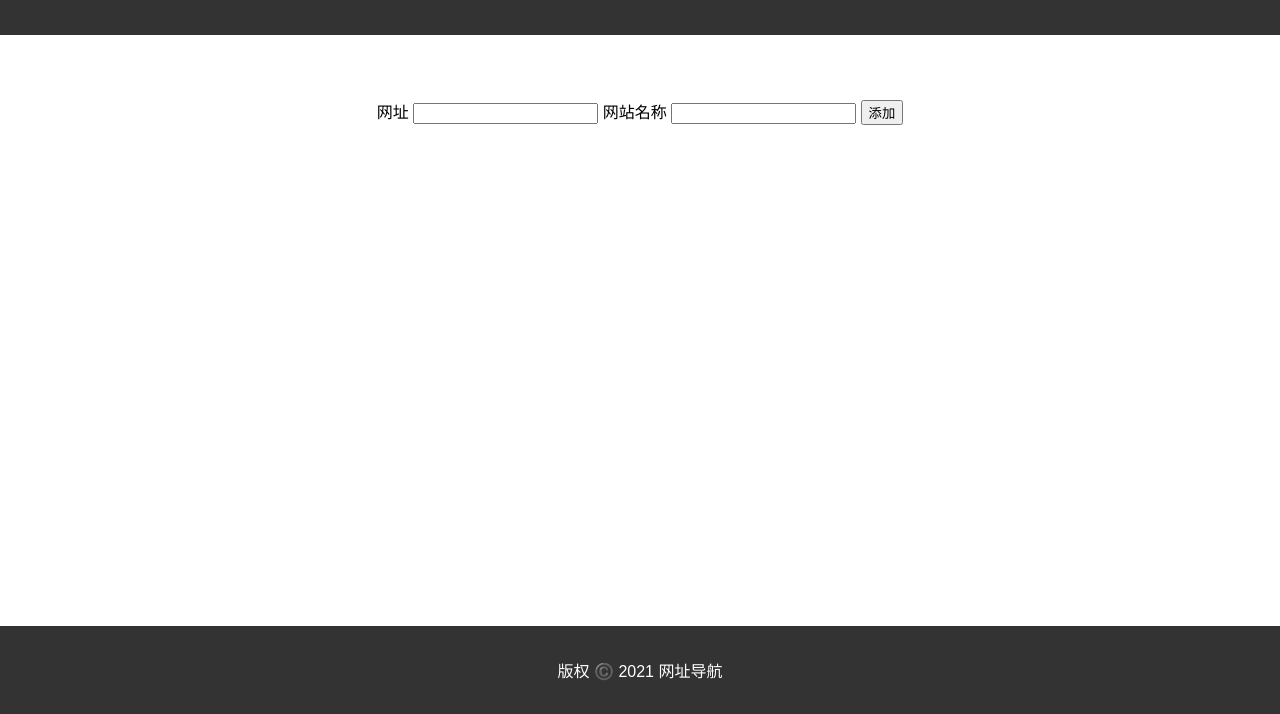
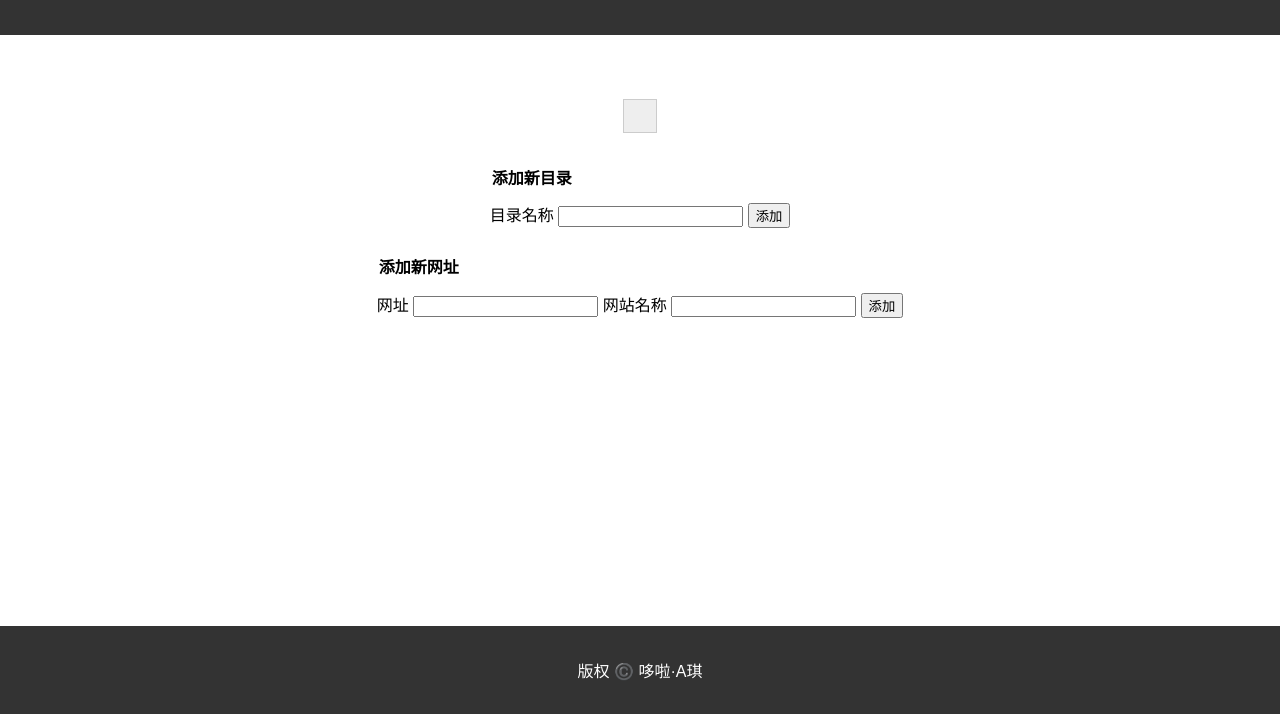
Before and after one commit to doraeqi/test, a plain HTML site: page index.html in a window 1280 px wide. Shown: the part 86-800 px from the top of the page. Drawn offline with Linux system fonts and the light colour scheme.

Commit message:
Update index.html

```diff
--- a/index.html
+++ b/index.html
@@ -4,7 +4,6 @@
 	<meta charset="UTF-8">
 	<title>网址导航</title>
 	<link href="style.css" rel="stylesheet">
-
 </head>
 <body>
 	<header>
@@ -12,23 +11,35 @@
 	</header>
 
 	<main>
-		<!-- 用于展示储存的网址的列表 -->
-		<ul id="websites-list">
-			<!-- 这里可以通过 JavaScript 动态添加列表项 -->
-		</ul>
+		<!-- 用于展示网址目录树 -->
+		<div id="websites-tree">
+			<!-- 这里通过 JavaScript 动态添加目录节点和网址节点 -->
+		</div>
 
-		<!-- 表单，用于添加新网址 -->
-		<form id="add-website-form">
-			<label for="website-url">网址</label>
-			<input type="url" id="website-url" required>
-			<label for="website-name">网站名称</label>
-			<input type="text" id="website-name" required>
-			<input type="submit" value="添加">
+		<!-- 表单，用于添加新目录或网址 -->
+		<form id="add-item-form">
+			<fieldset>
+				<legend>添加新目录</legend>
+				<label for="dir-name">目录名称</label>
+				<input type="text" id="dir-name" required>
+				<input type="hidden" id="dir-path" value="/">
+				<input type="submit" value="添加">
+			</fieldset>
+
+			<fieldset>
+				<legend>添加新网址</legend>
+				<label for="website-url">网址</label>
+				<input type="url" id="website-url" required>
+				<label for="website-name">网站名称</label>
+				<input type="text" id="website-name" required>
+				<input type="hidden" id="website-path" value="/">
+				<input type="submit" value="添加">
+			</fieldset>
 		</form>
 	</main>
 
 	<footer>
-		<p>版权 ©️ 2021 网址导航</p>
+		<p>版权 ©️ 哆啦·A琪</p>
 	</footer>
 
 	<script src="app.js"></script>
```
